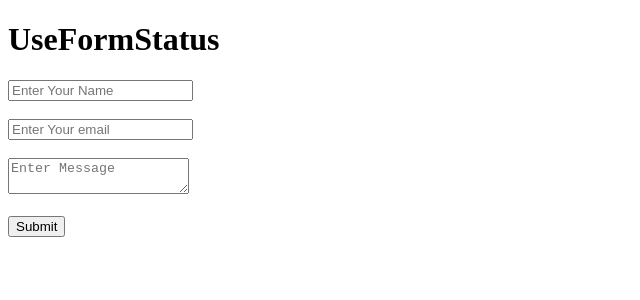
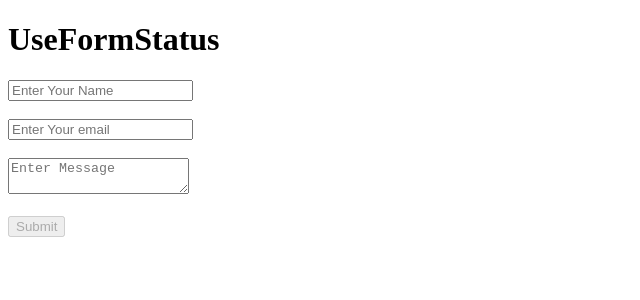
Before and after one commit to muskan-chouhan/react, a React (Vite) app in the folder 45-project-useformstatus/: page / in a window 1280 px wide. Shown: the top 300 px of the page, without its empty margins (0-640 px from the left). Built offline with nearby package versions, Linux system fonts and the light colour scheme.

Commit message:
add disabled atribute in button

```diff
--- a/45-project-useformstatus/src/component/ContactForm.jsx
+++ b/45-project-useformstatus/src/component/ContactForm.jsx
@@ -1,6 +1,7 @@
+import { useFormStatus } from 'react-dom'
 const ContactForm = () => {
     return(
-        <div>
+      <>
         <input
           type='text'
           placeholder='Enter Your Name'
@@ -12,9 +13,9 @@ const ContactForm = () => {
         <textarea
            placeholder='Enter Message'
         /><br/><br/>
-        <button type='submit'>Submit</button>
+        <button type='submit' disabled = 'pending' >Submit</button>
+    </>
 
-        </div>
     )
 }
 
```
